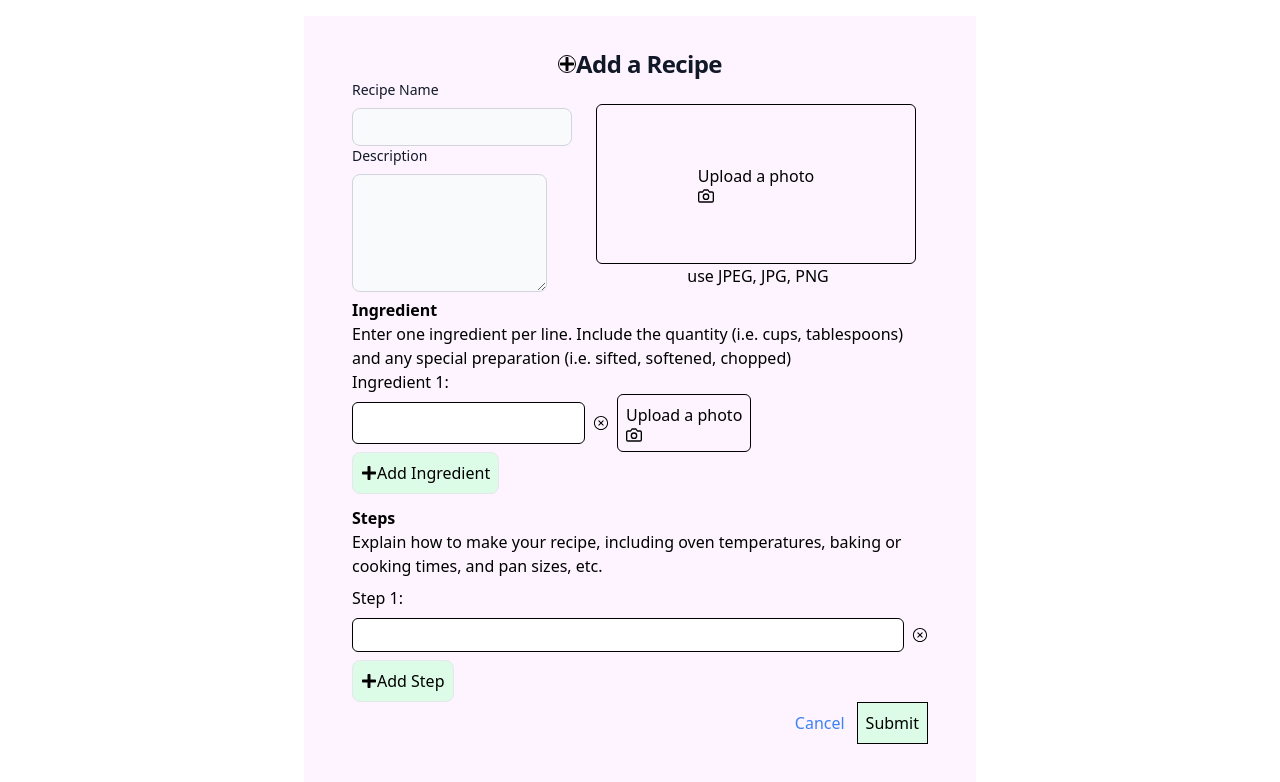
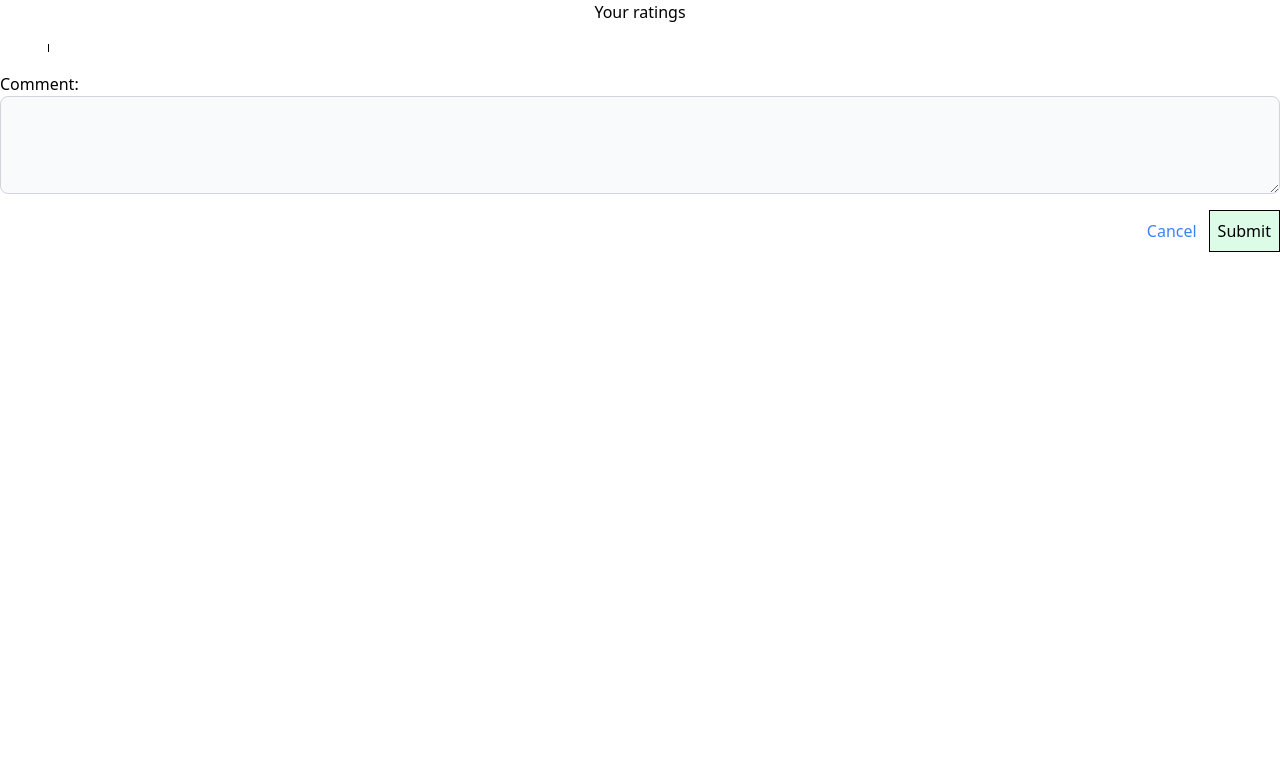
Before and after one commit to Bloom-Tauta/recipe-app, a React (Create React App) app in the folder client/: page /reviews in a window 1280 px wide. Shown: the top 782 px of the page. Built offline with nearby package versions, Linux system fonts and the light colour scheme.

Commit message:
ReviewsForm component

```diff
--- a/client/src/App.js
+++ b/client/src/App.js
@@ -1,11 +1,22 @@
-
+import { Route, Routes } from "react-router-dom"
 import './App.css';
 import RecipeForm from './components/RecipeForm';
+import ReviewsForm from "./components/ReviewsForm";
 
 function App() {
   return (
     <div className="App">
-      <RecipeForm/>
+      <Routes>
+        <Route path="/" element={<RecipeForm/>}/>
+        {/* <Route path="/recipe-form" element={<RecipeForm/>}/>
+        <Route path="/share" element={<Share/>}/>
+        <Route path="/sharesocials" element={<ShareComponent2/>}/>
+        <Route path="/ratings" element={<RatingsForm/>}/>
+        <Route path="/recipe-details" element={<RecipeDetails/>}/> */}
+        <Route path="/reviews" element={<ReviewsForm/>}/>
+
+
+      </Routes>
     </div>
   );
 }
--- /dev/null
+++ b/client/src/components/ReviewsForm.jsx
@@ -0,0 +1,52 @@
+
+
+function ReviewsForm(){
+    return(
+        <div>
+            <h3 className='text-center '>Your ratings</h3>
+        <div className='flex items-center '>
+            <div className='text-center p-6 flex flex-row'>
+            {[1, 2, 3, 4, 5].map((star) => (
+            <span
+                key={star}
+                // onClick={() => handleStarClick(star)}
+                style={{
+                cursor: 'pointer',
+                // color: star <= rating ? 'red' : 'gray'
+                }}
+            >
+            {/* <BiStar/> */}
+            </span>
+            ))}
+          </div>
+          <p className='border-l border-black p-1'>
+            {/* {remark} */}
+          </p>
+        </div>
+
+      <div className='flex flex-col'>
+        <label htmlFor="Comment" className='text-start'>Comment:</label>
+        <textarea
+          id="Comment"
+        //   value={comment}
+        //   onChange={handleCommentChange}
+          rows={4}
+          cols={50}
+          className='bg-gray-50 border border-gray-300
+          text-gray-900 sm:text-sm rounded-lg
+          focus:ring-primary-600 p-2'
+        />
+      </div>
+      <div className="flex flex-row items-center gap-3 justify-end mt-4">
+          <input type="submit" value="Cancel"
+        //   onClick={handleSubmit}
+          className="text-blue-500 hover:underline"/>
+          <button type="submit"
+        // onClick={handleSubmit}
+          className="border border-black p-2 bg-green-100 hover:bg-green-800">Submit</button>
+        </div>
+        </div>
+    )
+}
+
+export default ReviewsForm;
```
